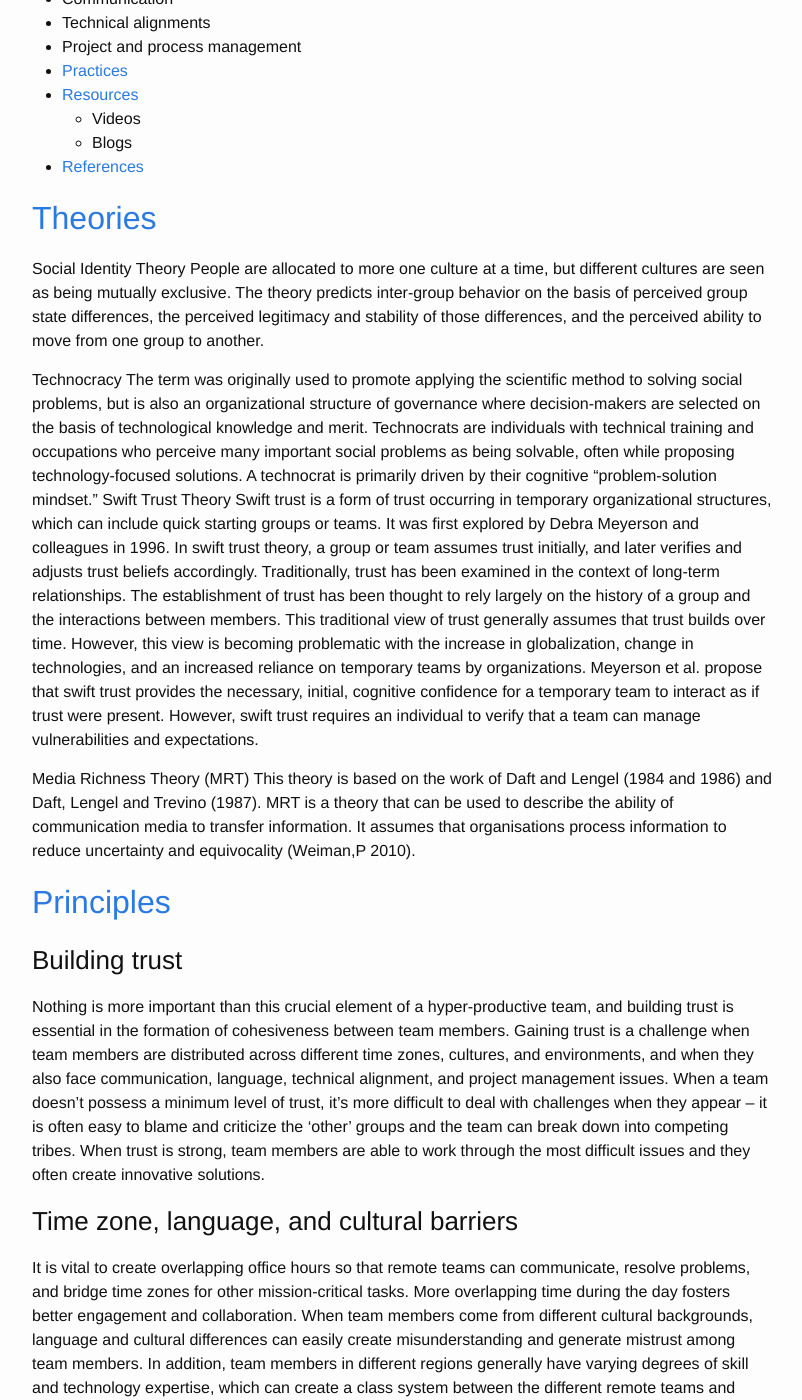
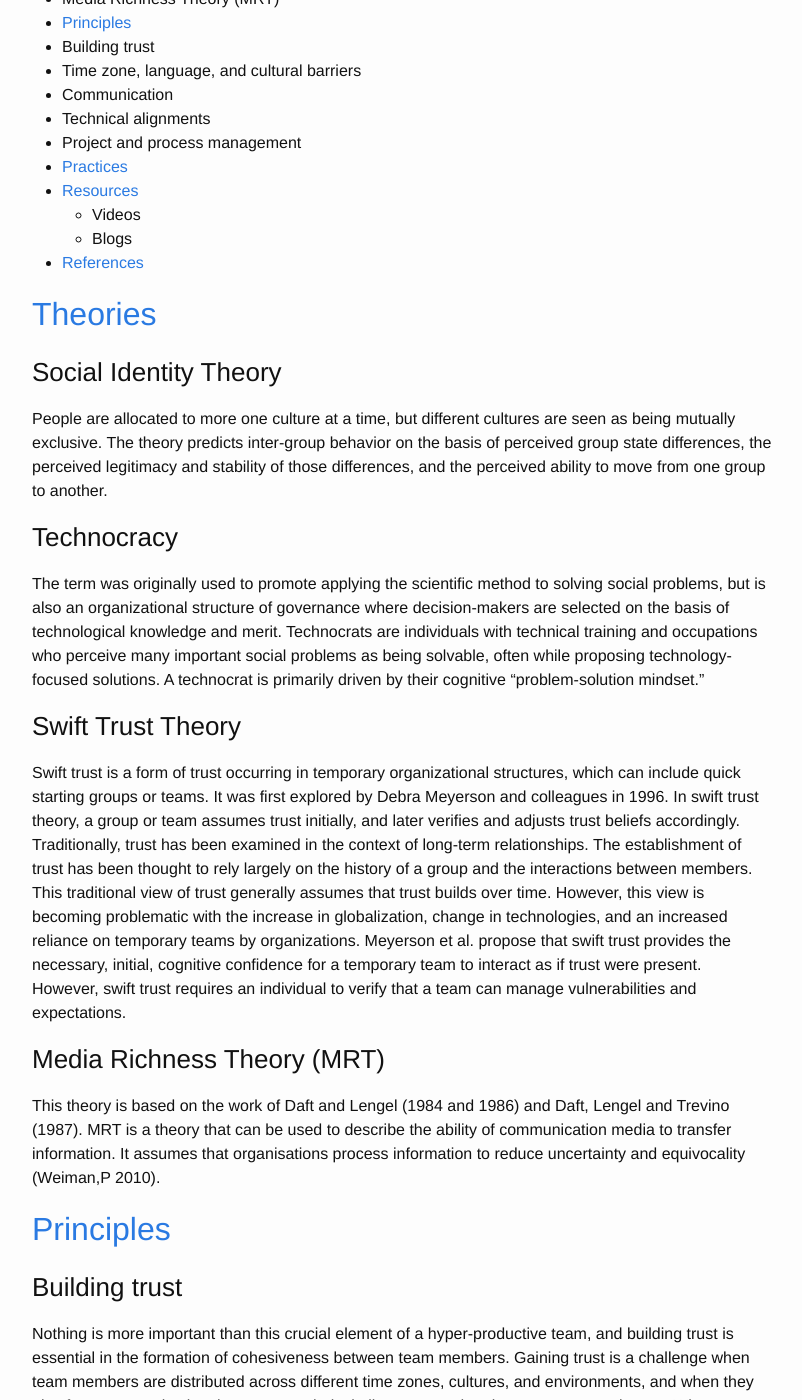
Before and after one commit to css566/css566.github.io, a Jekyll site: the page built from _posts/2016-05-10-Managing_Distributed_Teams.md, in a window 1280 px wide and 1400 px high, scrolled down 423 px. Shown: the whole window, without its empty margins (238-1040 px from the left). Built offline with Jekyll 4.4.1, drawn with Linux system fonts in a browser that asks for light colours; comment, search, counter and statistics services are not loaded; some of the changed text lies outside the part shown.

Commit message:
Update 2016-05-10-Managing_Distributed_Teams.md
completing theories

```diff
--- a/_posts/2016-05-10-Managing_Distributed_Teams.md
+++ b/_posts/2016-05-10-Managing_Distributed_Teams.md
@@ -10,6 +10,10 @@ Managing Distributed Teams
 <h2>Contents</h2>
 
 * <a href="#theories">Theories</a>
+ * Social Identity Theory
+ * Technocracy
+ * Swift Trust Theory
+ * Media Richness Theory (MRT)
 * <a href="#principles">Principles</a>
  * Building trust
  * Time zone, language, and cultural barriers
@@ -23,16 +27,17 @@ Managing Distributed Teams
 * <a href="#references">References</a>
 
 <h2><a name="theories">Theories</a></h2>
-Social Identity Theory
+<h3>Social Identity Theory</h3>
 People are allocated to more one culture at a time, but different cultures are seen as being mutually exclusive. The theory predicts inter-group behavior on the basis of perceived group state differences, the perceived legitimacy and stability of those differences, and the perceived ability to move from one group to another.
 
-Technocracy
+<h3>Technocracy</h3>
 The term was originally used to promote applying the scientific method to solving social problems, but is also an organizational structure of governance where decision-makers are selected on the basis of technological knowledge and merit. Technocrats are individuals with technical training and occupations who perceive many important social problems as being solvable, often while proposing technology-focused solutions. A technocrat is primarily driven by their cognitive "problem-solution mindset."
-Swift Trust Theory
+
+<h3>Swift Trust Theory</h3>
 Swift trust is a form of trust occurring in temporary organizational structures, which can include quick starting groups or teams. It was first explored by Debra Meyerson and colleagues in 1996. In swift trust theory, a group or team assumes trust initially, and later verifies and adjusts trust beliefs accordingly.
 Traditionally, trust has been examined in the context of long-term relationships. The establishment of trust has been thought to rely largely on the history of a group and the interactions between members. This traditional view of trust generally assumes that trust builds over time. However, this view is becoming problematic with the increase in globalization, change in technologies, and an increased reliance on temporary teams by organizations. Meyerson et al. propose that swift trust provides the necessary, initial, cognitive confidence for a temporary team to interact as if trust were present. However, swift trust requires an individual to verify that a team can manage vulnerabilities and expectations.
 
-Media Richness Theory (MRT)
+<h3>Media Richness Theory (MRT)</h3>
 This theory is based on the work of Daft and Lengel (1984 and 1986) and Daft, Lengel and Trevino (1987). MRT is a theory that can be used to describe the ability of communication media to transfer information. It assumes that organisations process information to reduce uncertainty and equivocality (Weiman,P 2010).
 
 <h2><a name="principles">Principles</a></h2>
```
